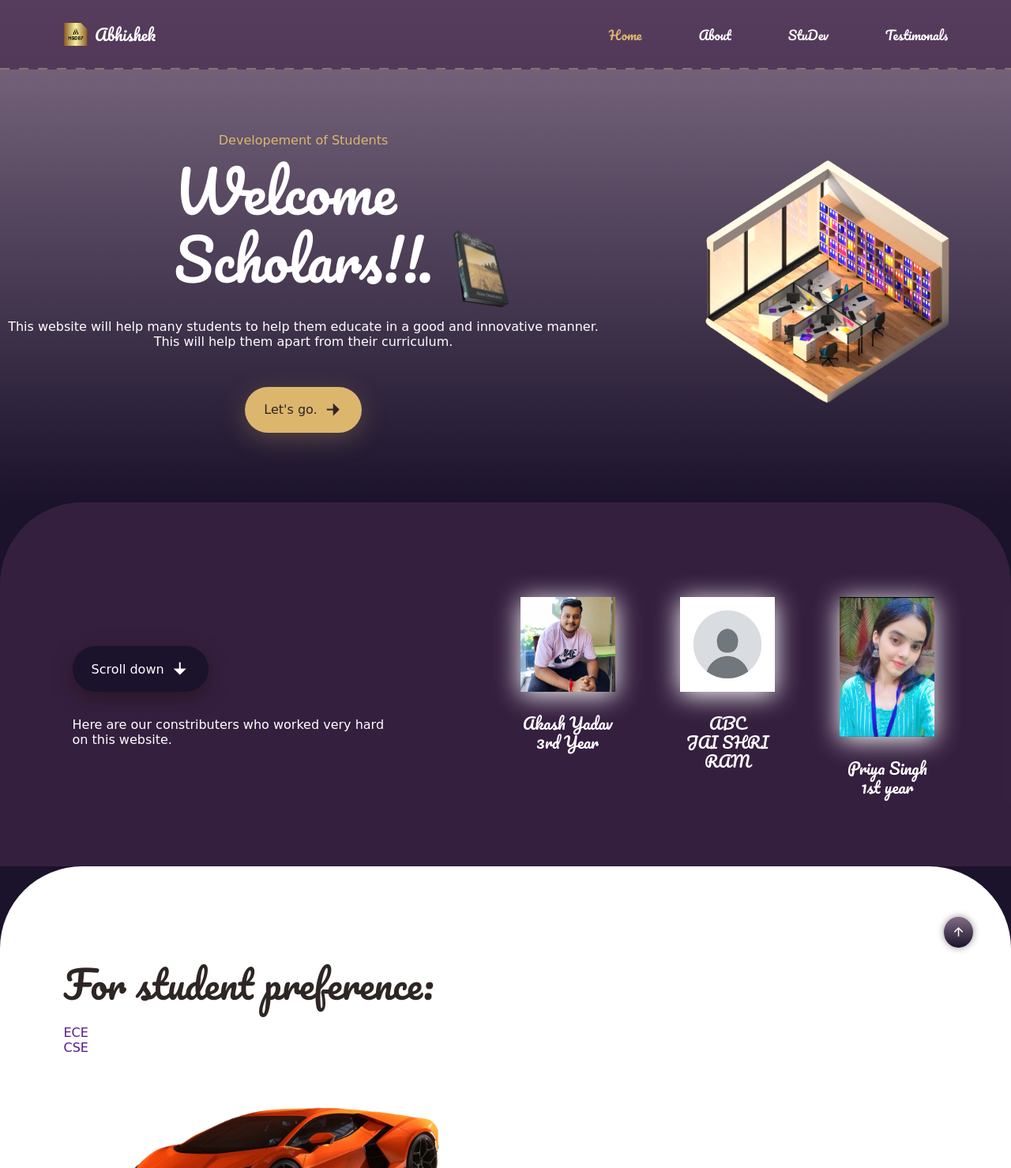
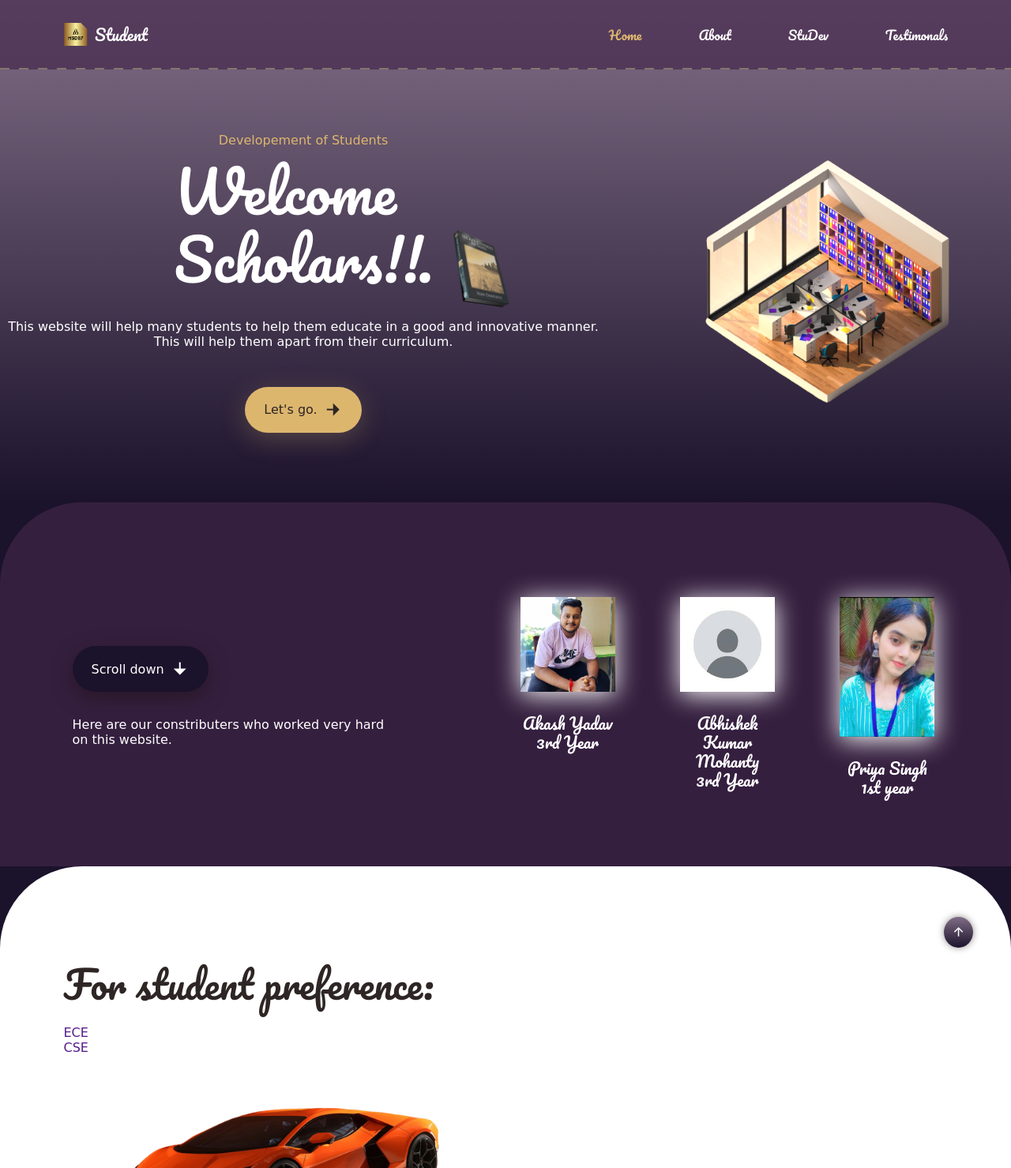
Before and after one commit to mohantyabhi111/tema3, a plain HTML site: page index.html in a window 1280 px wide. Shown: the top 1479 px of the page at 79% size. Drawn offline with nearby package versions, Linux system fonts and the light colour scheme.

Commit message:
Update index.html

```diff
--- a/index.html
+++ b/index.html
@@ -20,7 +20,7 @@
             <nav class="nav container">
                 <a href="#" class="logo">
                     <img id="image" src="./logo.png" alt="logo">
-                    Abhishek
+                    Student
                 </a>
                 <div class="menu">
                     <ul class="list">
@@ -87,8 +87,8 @@
 
                         <article class="about_card">
                             <img src="./image2.jpg" alt="about image" class="about_img">
-                            <h3 class="about_name">ABC</h3>
-                            <span class="about_well">JAI SHRI RAM</span>
+                            <h3 class="about_name">Abhishek Kumar Mohanty</h3>
+                            <span class="about_well">3rd Year</span>
                         </article>
                         <article class="about_card">
                             <img src="./priya.jpg" alt="about image" class="about_img">
```
